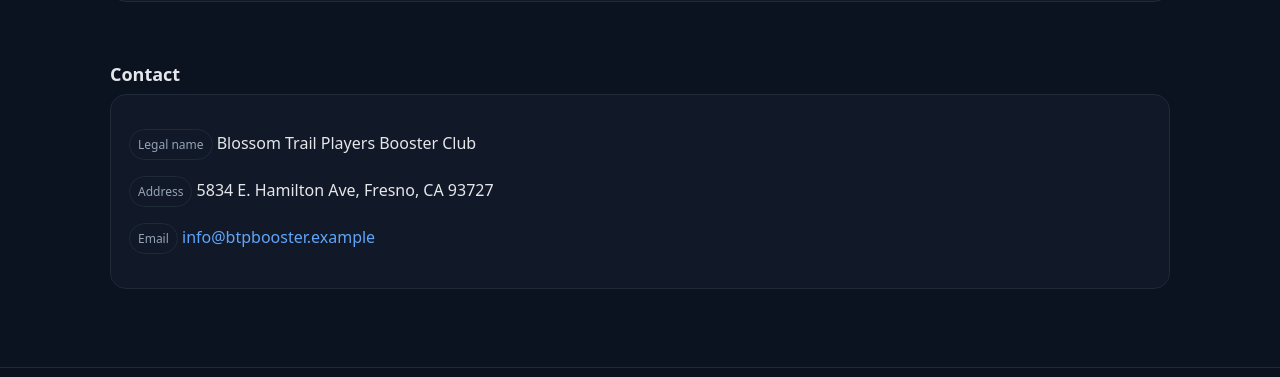
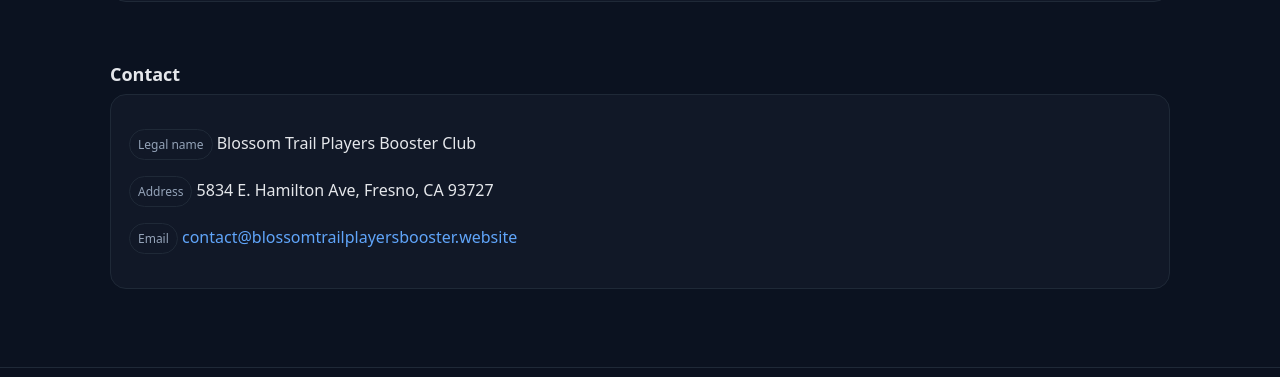
Before and after one commit to thuanbg111/Blossom-Trail-Players-Booster-Club, a plain HTML site: page privacy.html in a window 1280 px wide. Shown: the part 2792-3169 px from the top of the page. Drawn offline with Linux system fonts and the light colour scheme.

Commit message:
Update privacy.html

```diff
--- a/privacy.html
+++ b/privacy.html
@@ -137,7 +137,7 @@
     <div class="card">
       <p><span class="badge">Legal name</span> Blossom Trail Players Booster Club</p>
       <p><span class="badge">Address</span> 5834 E. Hamilton Ave, Fresno, CA 93727</p>
-      <p><span class="badge">Email</span> <a href="mailto:info@btpbooster.example">info@btpbooster.example</a></p>
+      <p><span class="badge">Email</span> <a href="mailto:contact@blossomtrailplayersbooster.website">contact@blossomtrailplayersbooster.website</a></p>
     </div>
   </section>
 </div></main>
```
